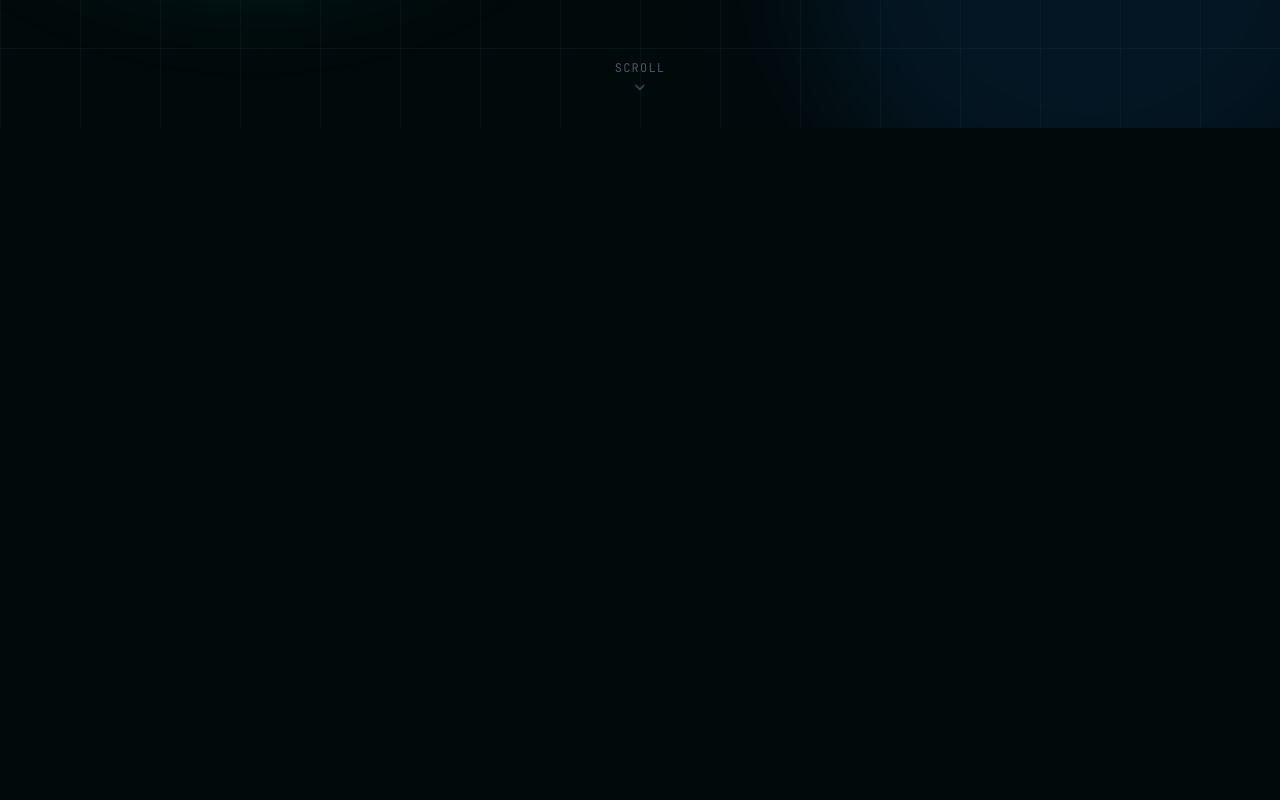
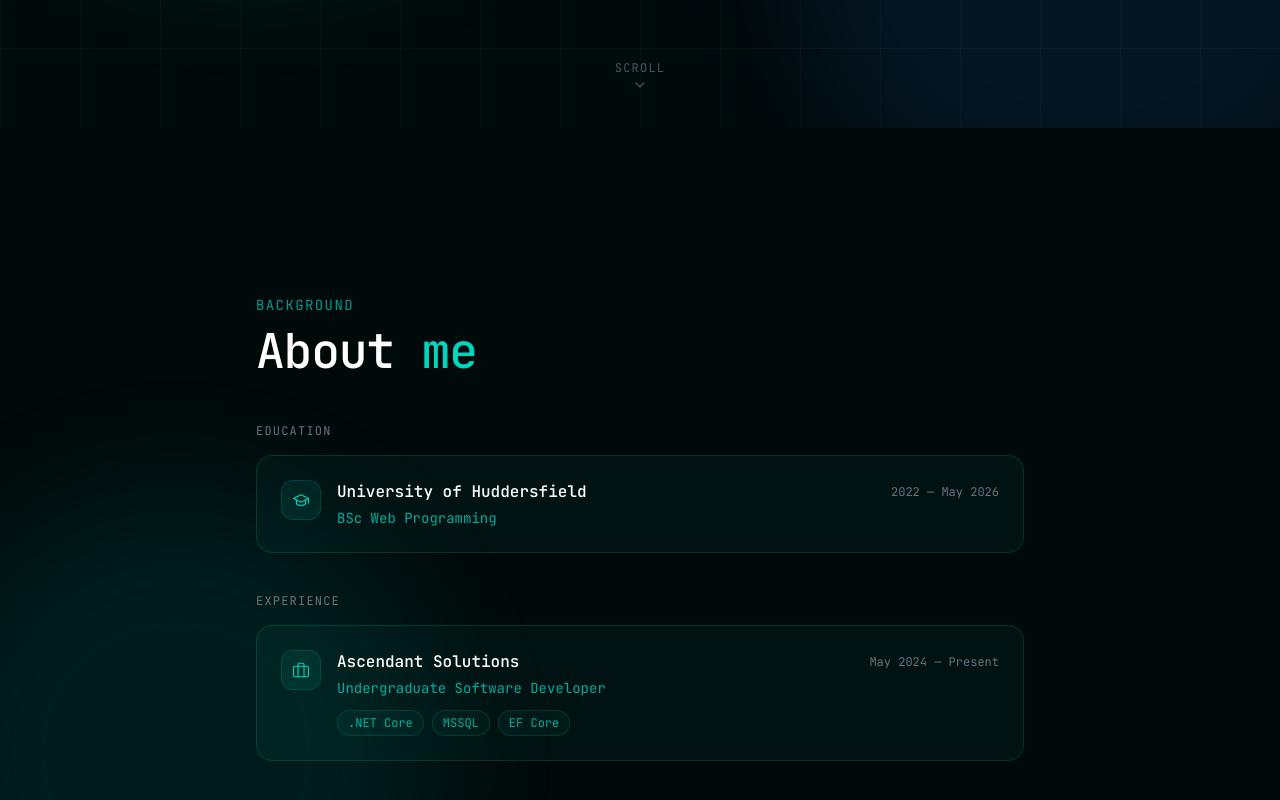
Before and after one commit to Kroplewski-M/Portfolio-6, a React (Vite) app: page / in a window 1280 px wide. Shown: the part 672-1472 px from the top of the page. Before the commit the page ends 800 px from the top, so only its background shows below. Built offline with nearby package versions, Linux system fonts and the light colour scheme.

Commit message:
about section

```diff
--- a/src/App.tsx
+++ b/src/App.tsx
@@ -1,10 +1,12 @@
 import Nav from "./components/nav";
 import Hero from "./components/hero";
+import About from "./components/about";
 function App() {
   return (
     <>
       <Nav />
       <Hero />
+      <About />
     </>
   );
 }
--- /dev/null
+++ b/src/components/about.tsx
@@ -0,0 +1,112 @@
+export default function About() {
+  return (
+    <section
+      id="about"
+      className="min-h-screen flex flex-col items-center justify-center px-6 py-24 relative overflow-hidden"
+    >
+      {/* Glow orb — bottom left */}
+      <div className="pointer-events-none absolute bottom-[-80px] left-[-80px] h-[40vw] w-[40vw] rounded-full blur-3xl">
+        <div className="h-full w-full rounded-full bg-teal-400/10" />
+      </div>
+
+      <div className="relative w-full max-w-3xl">
+        {/* Section label */}
+        <p className="uppercase text-teal-500/80 text-sm tracking-widest mb-3">
+          background
+        </p>
+
+        <h2 className="text-white text-4xl sm:text-5xl font-medium tracking-tight mb-12">
+          About <span className="text-teal-400">me</span>
+        </h2>
+
+        {/* Education */}
+        <div className="mb-10">
+          <p className="uppercase text-gray-500 text-xs tracking-widest mb-4">
+            Education
+          </p>
+
+          <div className="border border-teal-500/20 bg-teal-500/5 rounded-2xl p-6 flex flex-col sm:flex-row sm:items-start gap-4">
+            {/* Icon */}
+            <div className="flex-shrink-0 w-10 h-10 rounded-xl border border-teal-500/20 bg-teal-500/10 flex items-center justify-center">
+              <svg
+                xmlns="http://www.w3.org/2000/svg"
+                width="18"
+                height="18"
+                viewBox="0 0 24 24"
+                fill="none"
+                stroke="currentColor"
+                strokeWidth="1.5"
+                strokeLinecap="round"
+                strokeLinejoin="round"
+                className="text-teal-400"
+              >
+                <path d="M22 10v6M2 10l10-5 10 5-10 5z" />
+                <path d="M6 12v5c3 3 9 3 12 0v-5" />
+              </svg>
+            </div>
+
+            <div className="flex-1">
+              <div className="flex flex-col sm:flex-row sm:items-center sm:justify-between gap-1 mb-1">
+                <h3 className="text-white font-medium">
+                  University of Huddersfield
+                </h3>
+                <span className="text-xs text-gray-500">2022 — May 2026</span>
+              </div>
+              <p className="text-teal-400/80 text-sm">BSc Web Programming</p>
+            </div>
+          </div>
+        </div>
+
+        {/* Experience */}
+        <div>
+          <p className="uppercase text-gray-500 text-xs tracking-widest mb-4">
+            Experience
+          </p>
+
+          <div className="border border-teal-500/20 bg-teal-500/5 rounded-2xl p-6 flex flex-col sm:flex-row sm:items-start gap-4">
+            {/* Icon */}
+            <div className="flex-shrink-0 w-10 h-10 rounded-xl border border-teal-500/20 bg-teal-500/10 flex items-center justify-center">
+              <svg
+                xmlns="http://www.w3.org/2000/svg"
+                width="18"
+                height="18"
+                viewBox="0 0 24 24"
+                fill="none"
+                stroke="currentColor"
+                strokeWidth="1.5"
+                strokeLinecap="round"
+                strokeLinejoin="round"
+                className="text-teal-400"
+              >
+                <rect width="20" height="14" x="2" y="7" rx="2" />
+                <path d="M16 21V5a2 2 0 0 0-2-2h-4a2 2 0 0 0-2 2v16" />
+              </svg>
+            </div>
+
+            <div className="flex-1">
+              <div className="flex flex-col sm:flex-row sm:items-center sm:justify-between gap-1 mb-1">
+                <h3 className="text-white font-medium">Ascendant Solutions</h3>
+                <span className="text-xs text-gray-500">May 2024 — Present</span>
+              </div>
+              <p className="text-teal-400/80 text-sm mb-3">
+                Undergraduate Software Developer
+              </p>
+
+              {/* Tech badges */}
+              <div className="flex flex-wrap gap-2">
+                {[".NET Core", "MSSQL", "EF Core"].map((tech) => (
+                  <span
+                    key={tech}
+                    className="px-2.5 py-1 rounded-full text-xs border border-teal-500/20 bg-teal-500/5 text-teal-400/80"
+                  >
+                    {tech}
+                  </span>
+                ))}
+              </div>
+            </div>
+          </div>
+        </div>
+      </div>
+    </section>
+  );
+}
```
